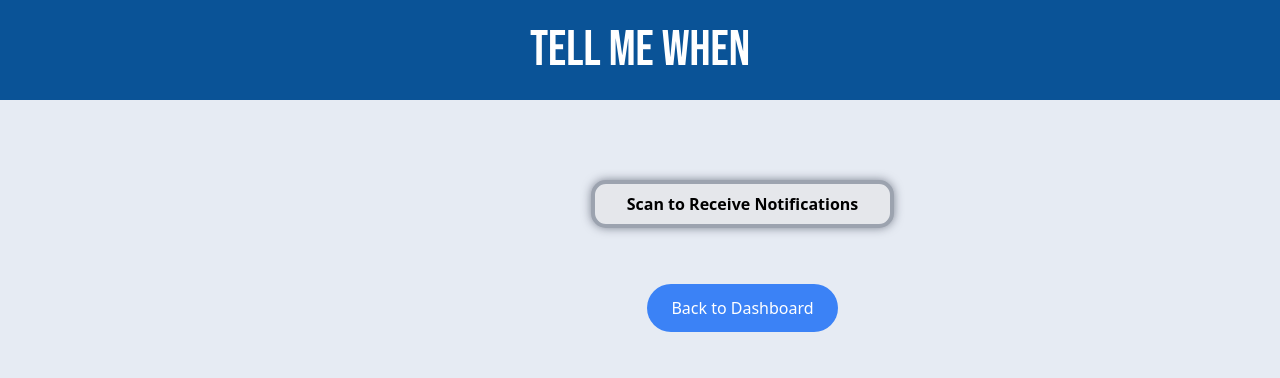
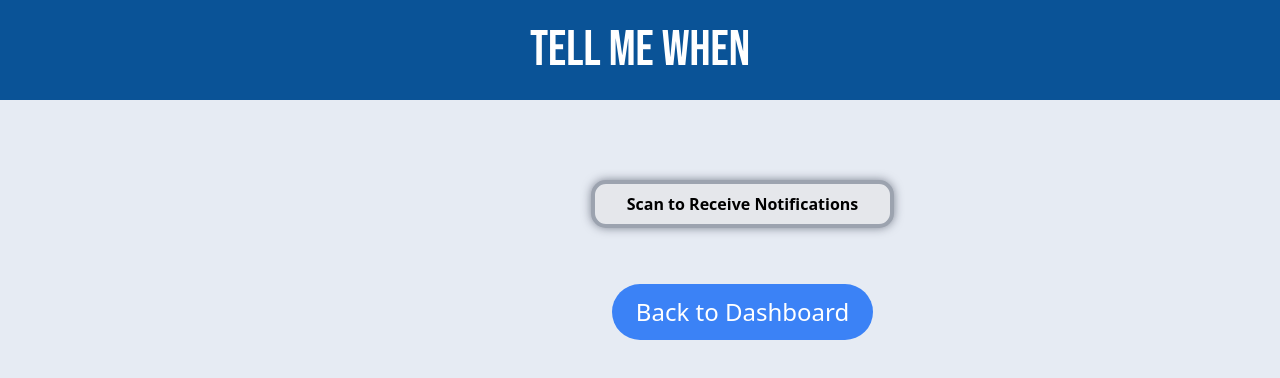
Before and after one commit to HufsaHaq/tellmewhen, a Next.js app in the folder tellmewhen/: page /qr_code in a window 1280 px wide. Shown: the top 378 px of the page. Built offline with nearby package versions, Linux system fonts and the light colour scheme.

Commit message:
Increased text size

```diff
--- a/tellmewhen/src/components/Dashboard.jsx
+++ b/tellmewhen/src/components/Dashboard.jsx
@@ -9,7 +9,7 @@ const DashboardButton = () => {
 	return (
 		<button
 		  onClick={handleDashboardButton}
-		  className = "px-6 py-3 bg-blue-500 text-white rounded-full hover:bg-blue-700"
+		  className = "px-6 py-3 text-2xl bg-blue-500 text-white rounded-full hover:bg-blue-700"
 		>
 		  Back to Dashboard
 		</button>
```
